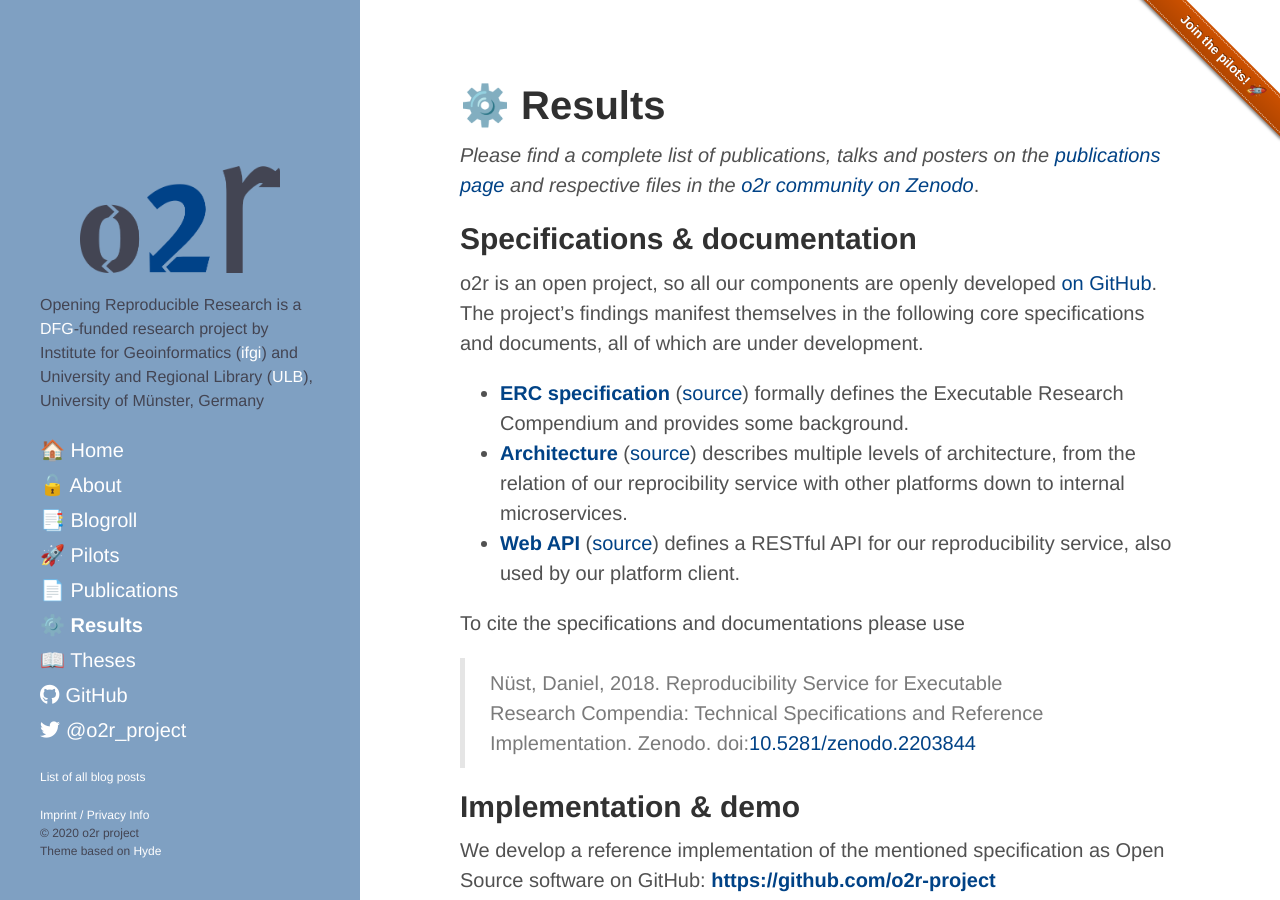
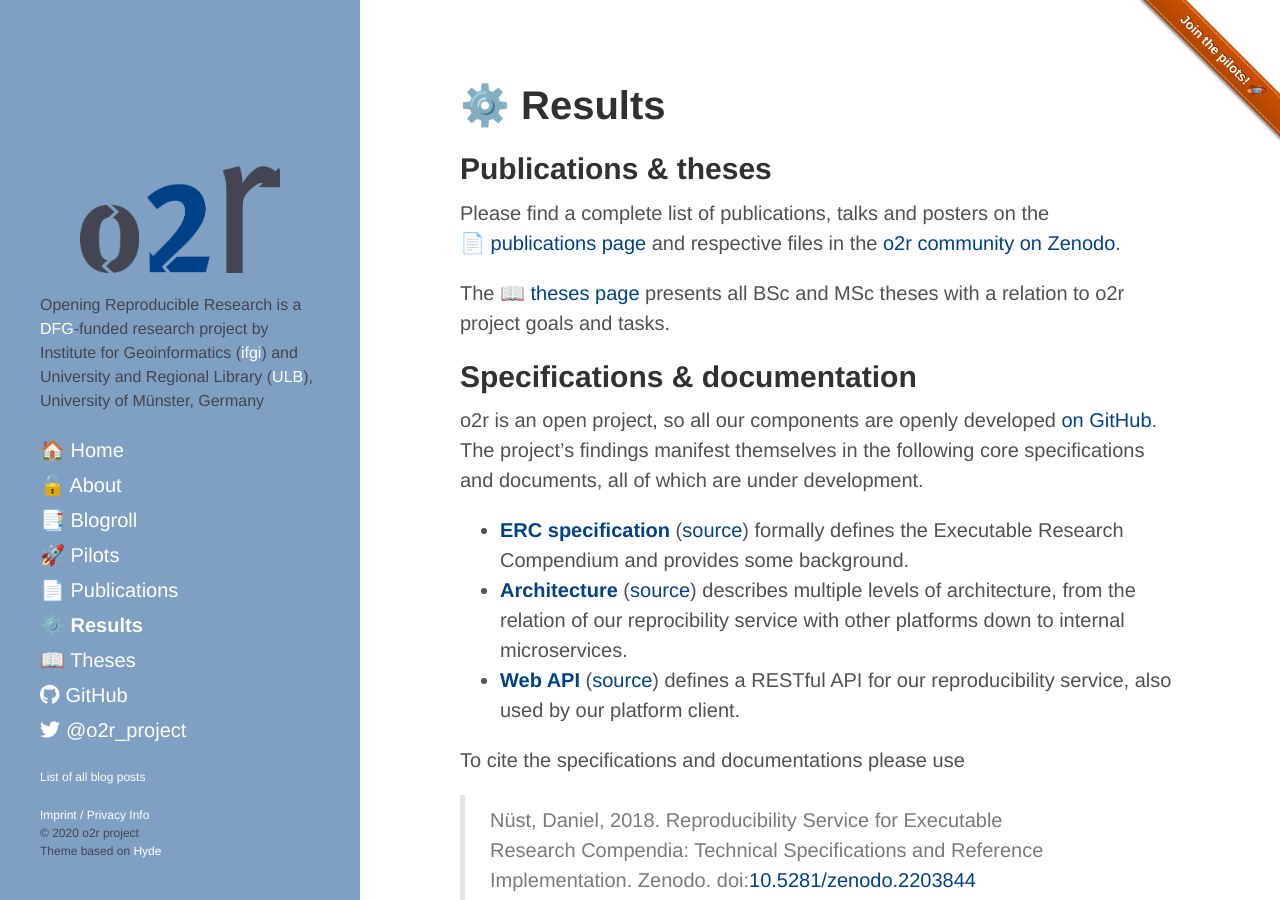
Before and after one commit to o2r-project/o2r-project.github.io, a Jekyll site: the page built from results.md, in a window 1280 px wide and 900 px high. Built offline with Jekyll 4.4.1, drawn with Linux system fonts in a browser that asks for light colours; nearby versions of some CDN libraries.

Commit message:
better refer to pubs and theses on results page

```diff
--- a/results.md
+++ b/results.md
@@ -4,7 +4,11 @@ title: ⚙️ Results
 description: Project results
 ---
 
-_Please find a complete list of publications, talks and posters on the [publications page](/publications) and respective files in the [o2r community on Zenodo](https://zenodo.org/communities/o2r/)_.
+## Publications & theses
+
+Please find a complete list of publications, talks and posters on the [📄&nbsp;publications&nbsp;page](/publications) and respective files in the [o2r community on Zenodo](https://zenodo.org/communities/o2r/).
+
+The [📖&nbsp;theses&nbsp;page](/theses) presents all BSc and MSc theses with a relation to o2r project goals and tasks.
 
 ## Specifications & documentation
 
```
